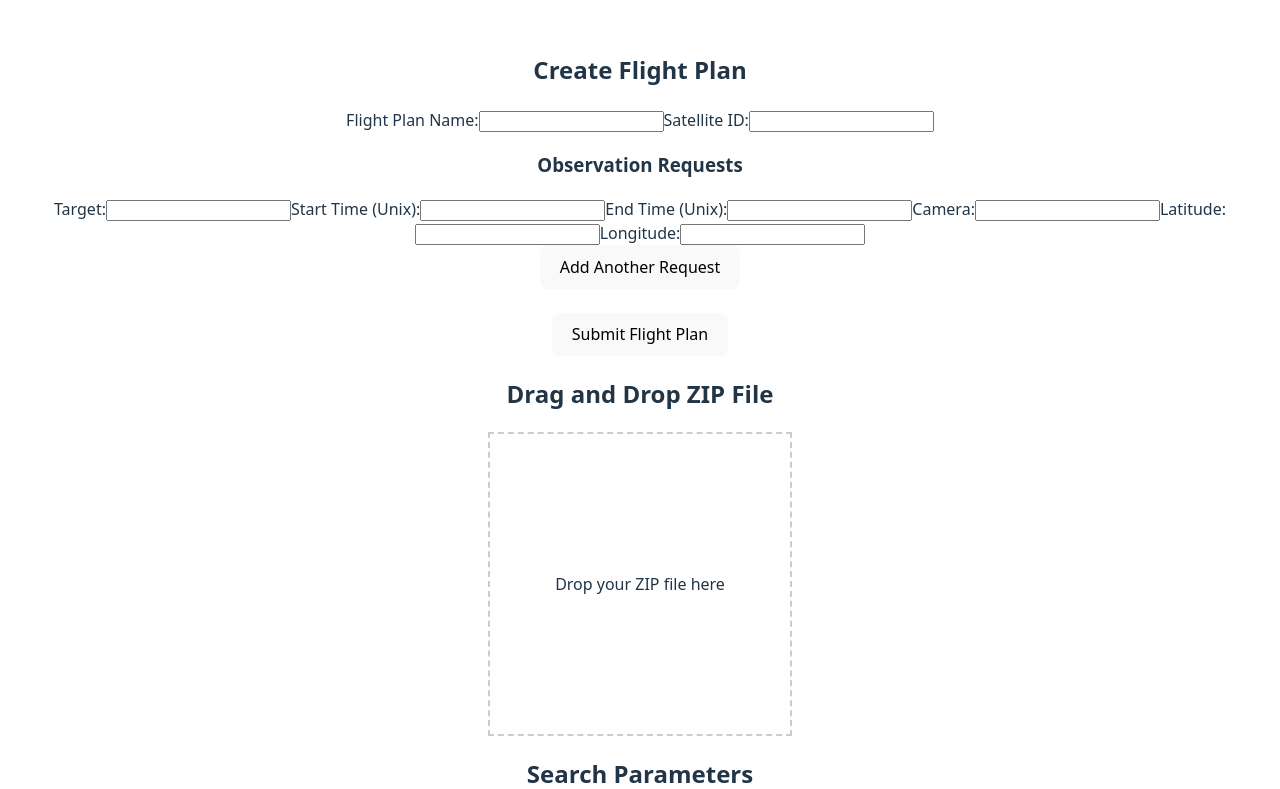
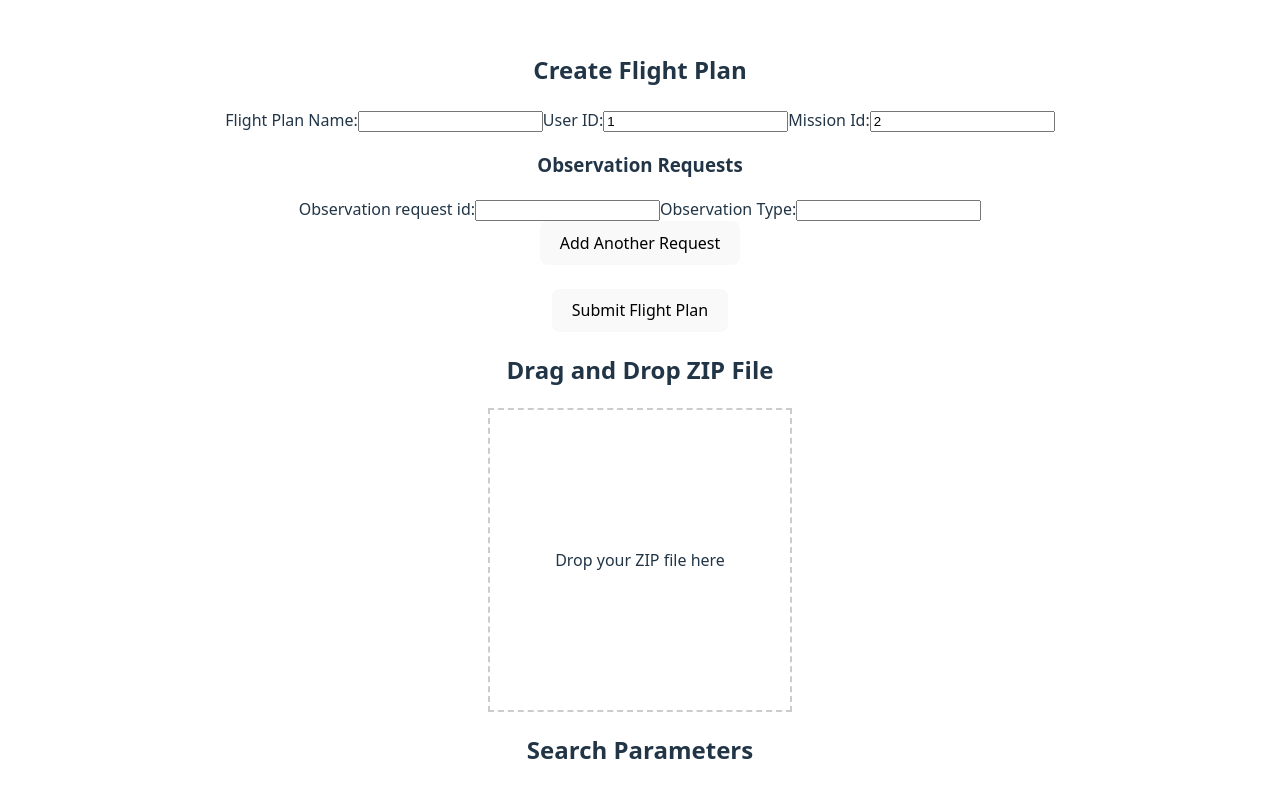
Before and after one commit to VictorFrank/mastersmockui, a React (Vite) app: page / in a window 1280 px wide. Shown: the top 789 px of the page. Built offline with nearby package versions, Linux system fonts and the light colour scheme.

Commit message:
flight plan correction

```diff
--- a/src/flightPlan.jsx
+++ b/src/flightPlan.jsx
@@ -2,10 +2,14 @@ import React, { useState } from 'react';
 
 const CreateFlightPlanForm = () => {
     const [flightPlanName, setFlightPlanName] = useState('');
-    const [satelliteId, setSatelliteId] = useState('');
+    const [userId, setUserId] = useState(1);
+    const [missionId, setMissionId] = useState(2);
     const [requests, setRequests] = useState([
-        { target: '', startTime: '', endTime: '', camera: '', lat: '', lon: '' },
+        { id: 0, o_type: "" },
     ]);
+
+
+
 
     const handleRequestChange = (index, field, value) => {
         const updated = [...requests];
@@ -14,7 +18,7 @@ const CreateFlightPlanForm = () => {
     };
 
     const addObservationRequest = () => {
-        setRequests([...requests, { target: '', startTime: '', endTime: '', camera: '', lat: '', lon: '' }]);
+        setRequests([...requests, { id: 0, o_type: "" }]);
     };
 
     const handleSubmit = async (e) => {
@@ -22,22 +26,14 @@ const CreateFlightPlanForm = () => {
 
         const flightPlan = {
             name: flightPlanName,
-            satelliteId,
-            observationRequests: requests.map(req => ({
-                target: req.target,
-                startTime: parseInt(req.startTime),
-                endTime: parseInt(req.endTime),
-                camera: req.camera,
-                coordinates: {
-                    lat: parseFloat(req.lat),
-                    lon: parseFloat(req.lon),
-                },
-            })),
+            user_id: userId,
+            mission_id: missionId,
+            observation_requests: requests
         };
 
         const formData = new FormData();
+        console.log(JSON.stringify(flightPlan))
         formData.append("flightPlan", JSON.stringify(flightPlan));
-
         try {
             const response = await fetch("http://localhost:8080/flightPlan", {
                 method: "POST",
@@ -64,36 +60,24 @@ const CreateFlightPlanForm = () => {
             </label>
 
             <label>
-                Satellite ID:
-                <input value={satelliteId} onChange={(e) => setSatelliteId(e.target.value)} required />
+                User ID:
+                <input type="number" value={userId} onChange={(e) => setUserId(parseInt(e.target.value))} required />
+            </label>
+            <label>
+                Mission Id:
+                <input type="number" value={missionId} onChange={(e) => setMissionId(parseInt(e.target.value))} required />
             </label>
 
             <h3>Observation Requests</h3>
             {requests.map((req, index) => (
                 <div key={index} className="request-block">
                     <label>
-                        Target:
-                        <input value={req.target} onChange={(e) => handleRequestChange(index, 'target', e.target.value)} required />
+                        Observation request id:
+                        <input type="number" value={req.target} onChange={(e) => handleRequestChange(index, 'id', parseInt(e.target.value))} required />
                     </label>
                     <label>
-                        Start Time (Unix):
-                        <input type="number" value={req.startTime} onChange={(e) => handleRequestChange(index, 'startTime', e.target.value)} required />
-                    </label>
-                    <label>
-                        End Time (Unix):
-                        <input type="number" value={req.endTime} onChange={(e) => handleRequestChange(index, 'endTime', e.target.value)} required />
-                    </label>
-                    <label>
-                        Camera:
-                        <input value={req.camera} onChange={(e) => handleRequestChange(index, 'camera', e.target.value)} required />
-                    </label>
-                    <label>
-                        Latitude:
-                        <input type="number" value={req.lat} onChange={(e) => handleRequestChange(index, 'lat', e.target.value)} required />
-                    </label>
-                    <label>
-                        Longitude:
-                        <input type="number" value={req.lon} onChange={(e) => handleRequestChange(index, 'lon', e.target.value)} required />
+                        Observation Type:
+                        <input type="text" value={req.startTime} onChange={(e) => handleRequestChange(index, 'o_type', e.target.value)} required />
                     </label>
                 </div>
             ))}
```
